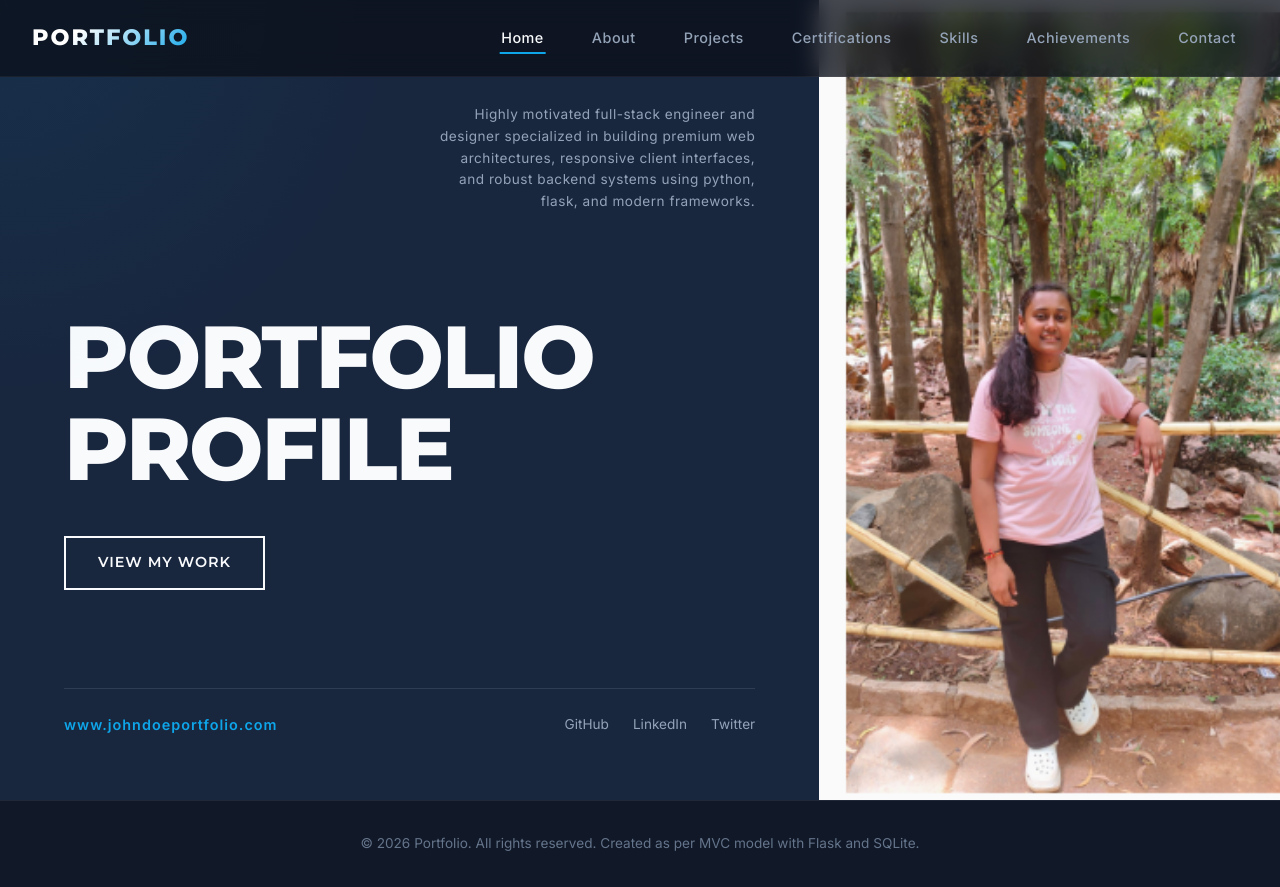
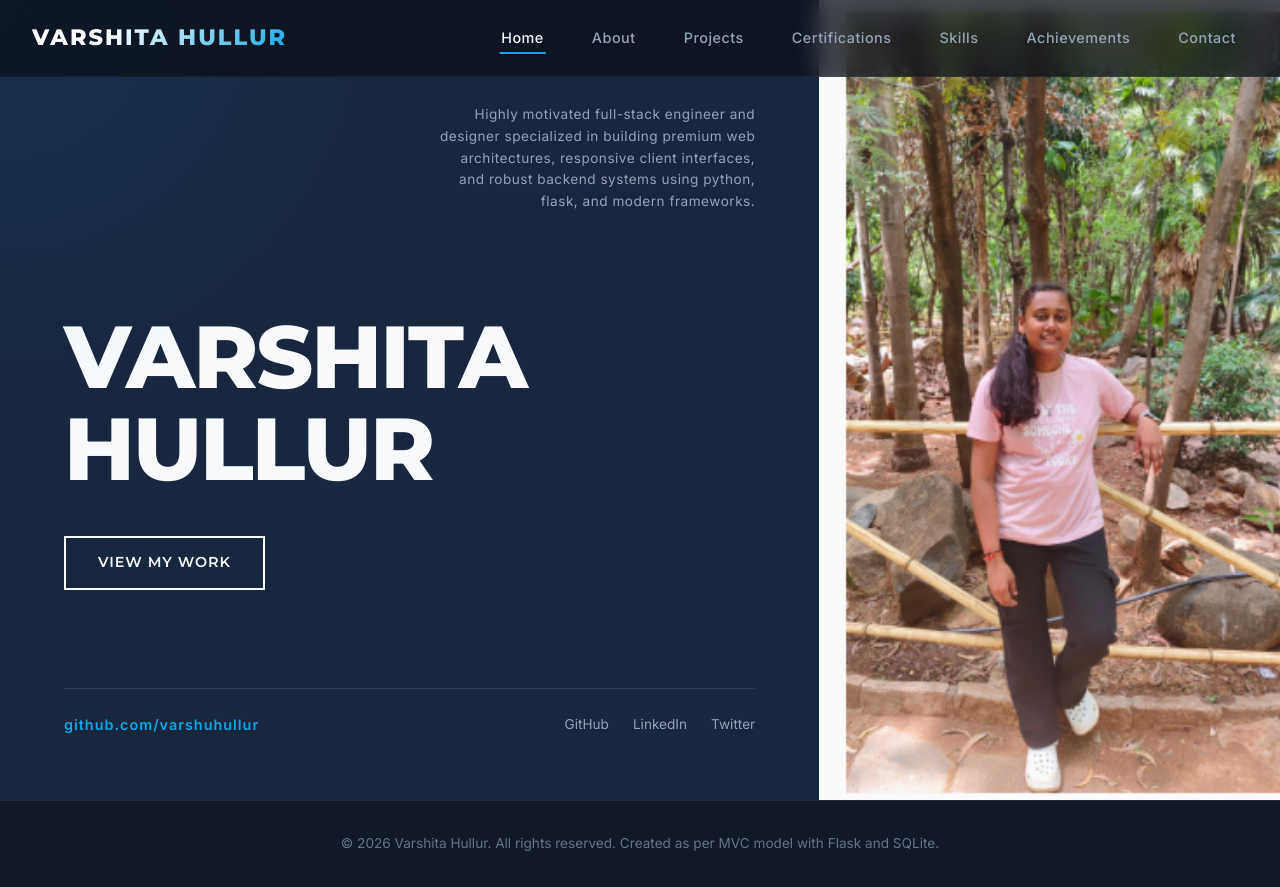
Before and after one commit to varshuhullur/varshu-protoflio, a Flask app: page / in a window 1280 px wide. Run offline with Flask 3, Linux system fonts and the light colour scheme.

Commit message:
Change name to Varshita Hullur across all pages

```diff
--- a/templates/about.html
+++ b/templates/about.html
@@ -31,7 +31,7 @@
                 </div>
                 <div class="detail-item">
                     <h4>Email</h4>
-                    <p>contact@johndoeportfolio.com</p>
+                    <p>varshitahullur@gmail.com</p>
                 </div>
                 <div class="detail-item">
                     <h4>Education</h4>
--- a/templates/base.html
+++ b/templates/base.html
@@ -4,7 +4,7 @@
     <meta charset="UTF-8">
     <meta name="viewport" content="width=device-width, initial-scale=1.0">
     <meta name="description" content="Professional Portfolio Web Application showing projects, certifications, skills, achievements, and contact.">
-    <meta name="author" content="John Doe">
+    <meta name="author" content="Varshita Hullur">
     <title>Portfolio - {% block title %}{% endblock %}</title>
     <!-- Custom Style Sheet -->
     <link rel="stylesheet" href="/css/style.css">
@@ -15,7 +15,7 @@
     <!-- Header Navigation -->
     <header>
         <nav class="navbar" id="navbar">
-            <a href="/" class="logo">PORTFOLIO</a>
+            <a href="/" class="logo">VARSHITA HULLUR</a>
             <button class="nav-toggle" id="nav-toggle" aria-label="Toggle navigation">
                 <span></span>
                 <span></span>
@@ -42,7 +42,7 @@
     <!-- Footer -->
     <footer>
         <div class="footer-container">
-            <p>&copy; 2026 Portfolio. All rights reserved. Created as per MVC model with Flask and SQLite.</p>
+            <p>&copy; 2026 Varshita Hullur. All rights reserved. Created as per MVC model with Flask and SQLite.</p>
         </div>
     </footer>
 
--- a/templates/contact.html
+++ b/templates/contact.html
@@ -22,7 +22,7 @@
                     <div class="info-icon">📧</div>
                     <div class="info-details">
                         <h4>Email</h4>
-                        <p>contact@johndoeportfolio.com</p>
+                        <p>varshitahullur@gmail.com</p>
                     </div>
                 </div>
 
@@ -49,12 +49,12 @@
             <form id="portfolioContactForm" novalidate>
                 <div class="form-group">
                     <label for="name">Your Name</label>
-                    <input type="text" id="name" placeholder="John Doe" required>
+                    <input type="text" id="name" placeholder="Your Name" required>
                 </div>
 
                 <div class="form-group">
                     <label for="email">Email Address</label>
-                    <input type="email" id="email" placeholder="john@example.com" required>
+                    <input type="email" id="email" placeholder="your@email.com" required>
                 </div>
 
                 <div class="form-group">
--- a/templates/home.html
+++ b/templates/home.html
@@ -18,15 +18,15 @@
         <!-- Center Large Title & CTA -->
         <div class="hero-title-container">
             <h1 class="hero-title">
-                <span>PORTFOLIO</span>
-                <span>PROFILE</span>
+                <span>VARSHITA</span>
+                <span>HULLUR</span>
             </h1>
             <a href="/projects" class="hero-cta-btn">View My Work</a>
         </div>
 
         <!-- Bottom URL & Social Links -->
         <div class="hero-bottom-info">
-            <div class="hero-url">www.johndoeportfolio.com</div>
+            <div class="hero-url">github.com/varshuhullur</div>
             <div class="hero-socials">
                 <a href="https://github.com" target="_blank" rel="noopener noreferrer">GitHub</a>
                 <a href="https://linkedin.com" target="_blank" rel="noopener noreferrer">LinkedIn</a>
```
